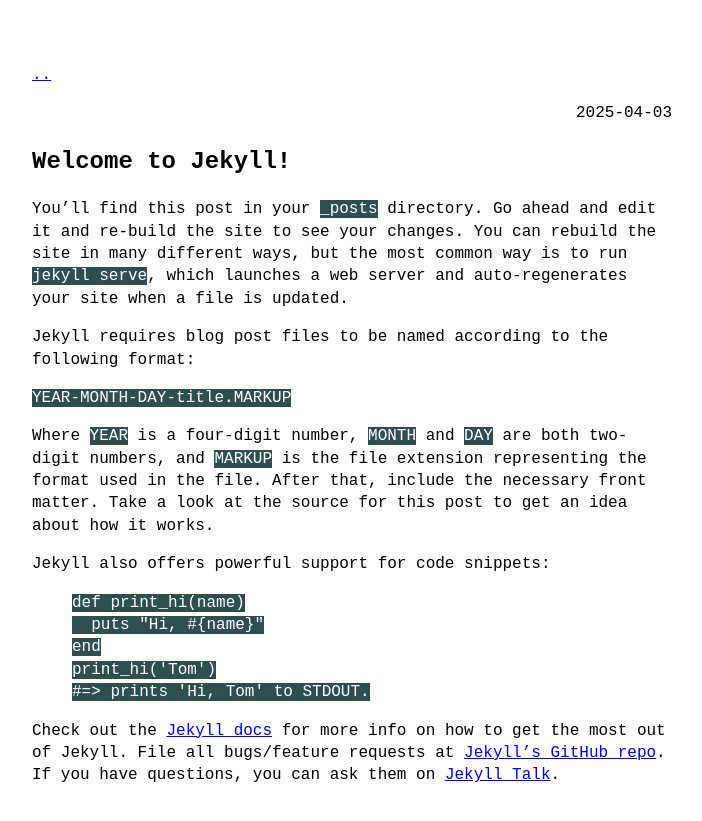
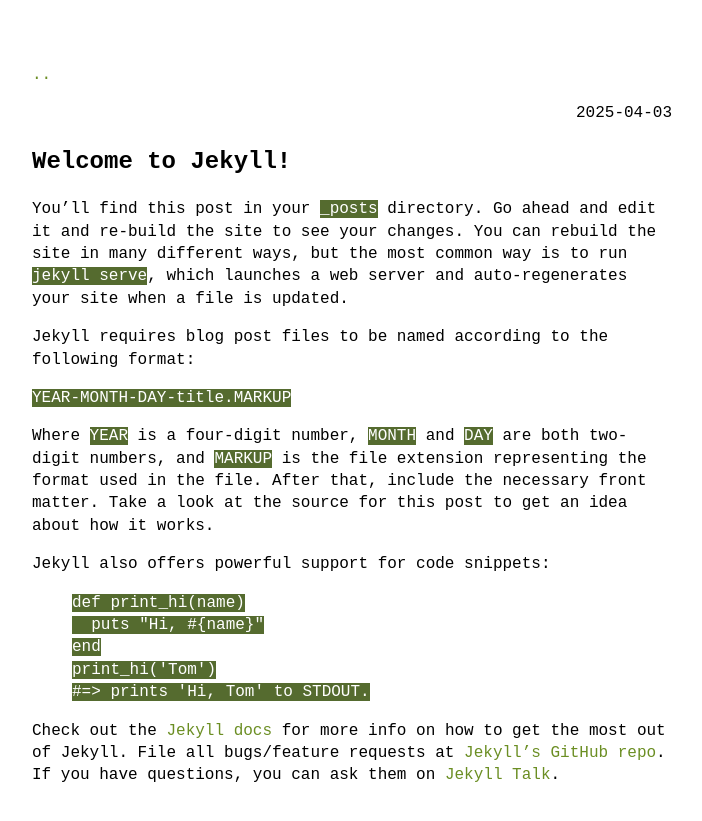
Before and after one commit to melvin/melvin.github.io, a Jekyll site: the page built from _posts/2025-04-03-welcome-to-jekyll.markdown, in a window 1280 px wide. Shown: the top 821 px of the page, without its empty margins (288-990 px from the left). Built offline with Jekyll 4.4.1, drawn with Linux system fonts in a browser that asks for light colours.

Commit message:
tweaking the stylesheet

```diff
--- a/_sass/no-style-please.scss
+++ b/_sass/no-style-please.scss
@@ -47,7 +47,9 @@
 
 li { margin: 0.4rem 0; }
 
-*:target { background: yellow; }
+a { color: olivedrab; text-decoration: none;}
+
+*:target { background: peachpuff; }
 
 .w {
   max-width: 640px;
@@ -73,7 +75,7 @@
 
 code {
   color: white;
-  background: darkslategrey;
+  background: darkolivegreen;
 }
 
 div.highlighter-rouge code {
```
